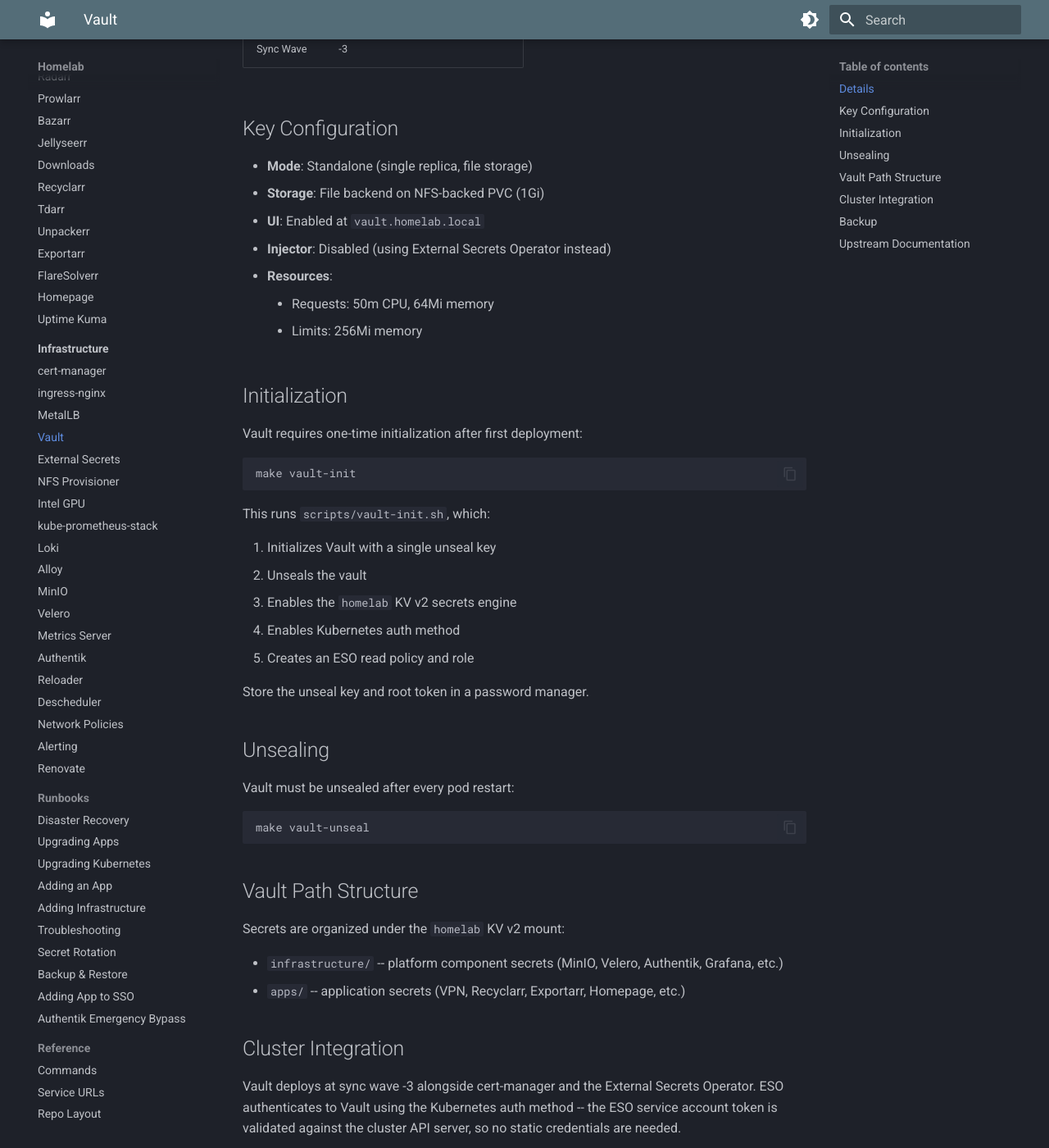
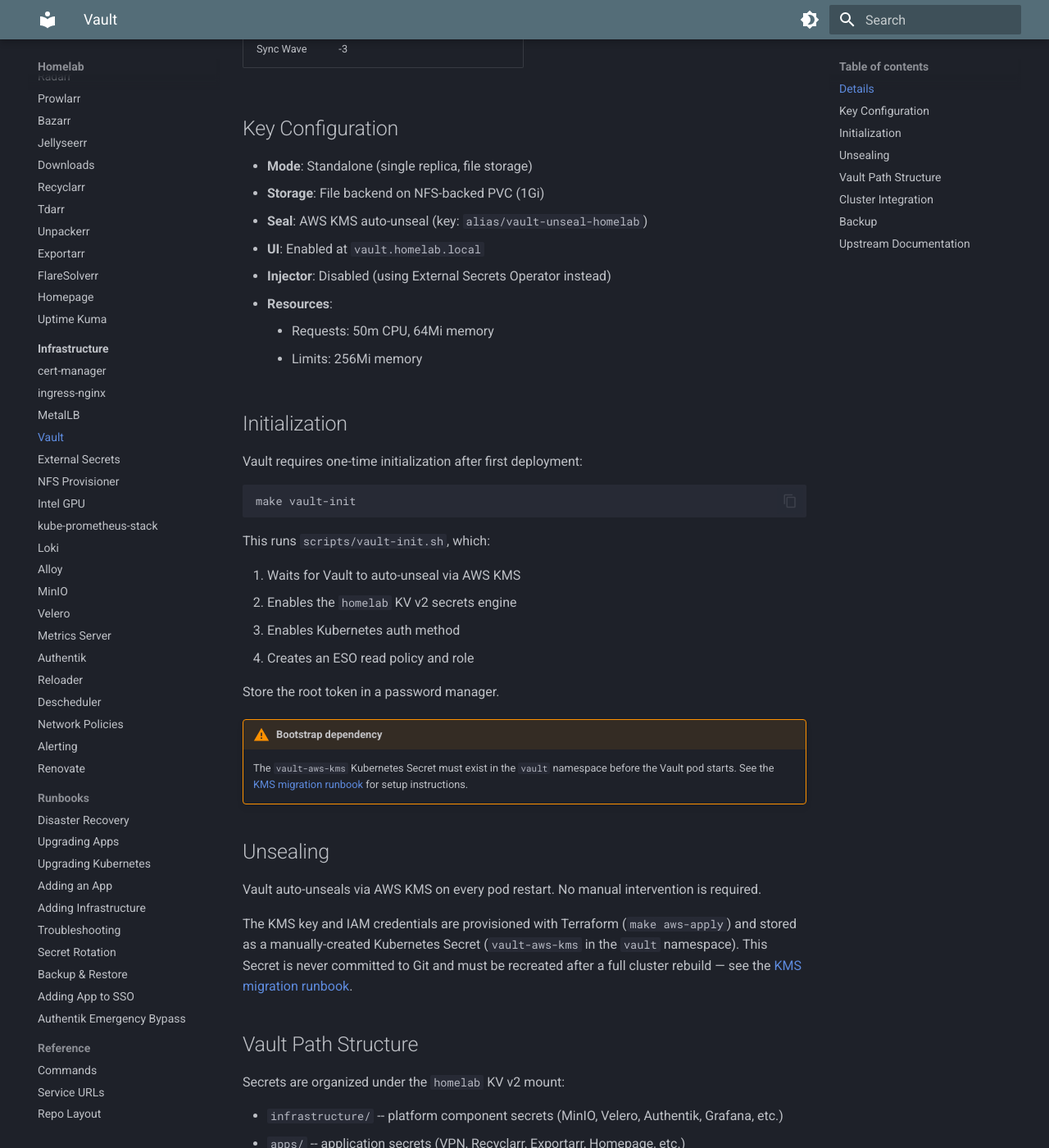
Before and after one commit to kyleseneker/homelab, an MkDocs documentation site: the page built from docs/infrastructure/vault.md, in a window 1280 px wide and 1400 px high, scrolled down 538 px. Shown: the whole window at 82% size. Built offline with MkDocs 1.6.1 and Material for MkDocs 9.7.7, drawn with Linux system fonts in a browser that asks for light colours.

Commit message:
feat: add AWS KMS auto-unseal for Vault

````diff
--- a/docs/infrastructure/vault.md
+++ b/docs/infrastructure/vault.md
@@ -16,6 +16,7 @@
 
 - **Mode**: Standalone (single replica, file storage)
 - **Storage**: File backend on NFS-backed PVC (1Gi)
+- **Seal**: AWS KMS auto-unseal (key: `alias/vault-unseal-homelab`)
 - **UI**: Enabled at `vault.homelab.local`
 - **Injector**: Disabled (using External Secrets Operator instead)
 - **Resources**:
@@ -32,21 +33,21 @@
 
 This runs `scripts/vault-init.sh`, which:
 
-1. Initializes Vault with a single unseal key
-2. Unseals the vault
-3. Enables the `homelab` KV v2 secrets engine
-4. Enables Kubernetes auth method
-5. Creates an ESO read policy and role
+1. Waits for Vault to auto-unseal via AWS KMS
+2. Enables the `homelab` KV v2 secrets engine
+3. Enables Kubernetes auth method
+4. Creates an ESO read policy and role
 
-Store the unseal key and root token in a password manager.
+Store the root token in a password manager.
+
+!!! warning "Bootstrap dependency"
+    The `vault-aws-kms` Kubernetes Secret must exist in the `vault` namespace before the Vault pod starts. See the [KMS migration runbook](../runbooks/vault-kms-migration.md) for setup instructions.
 
 ## Unsealing
 
-Vault must be unsealed after every pod restart:
+Vault auto-unseals via AWS KMS on every pod restart. No manual intervention is required.
 
-```bash
-make vault-unseal
-```
+The KMS key and IAM credentials are provisioned with Terraform (`make aws-apply`) and stored as a manually-created Kubernetes Secret (`vault-aws-kms` in the `vault` namespace). This Secret is never committed to Git and must be recreated after a full cluster rebuild — see the [KMS migration runbook](../runbooks/vault-kms-migration.md).
 
 ## Vault Path Structure
 
````
Also changed, not shown: docs/runbooks/vault-kms-migration.md (added, +235 -0 lines), 8 other files.
